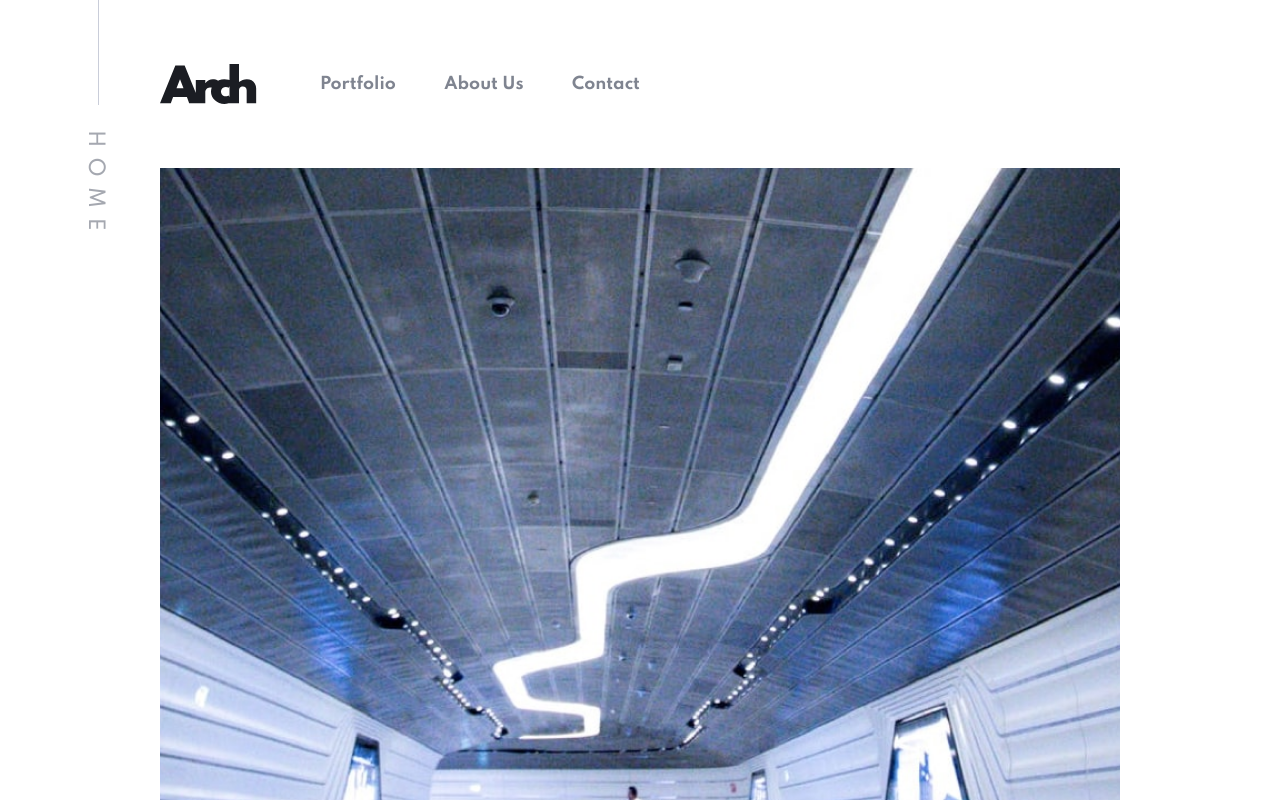
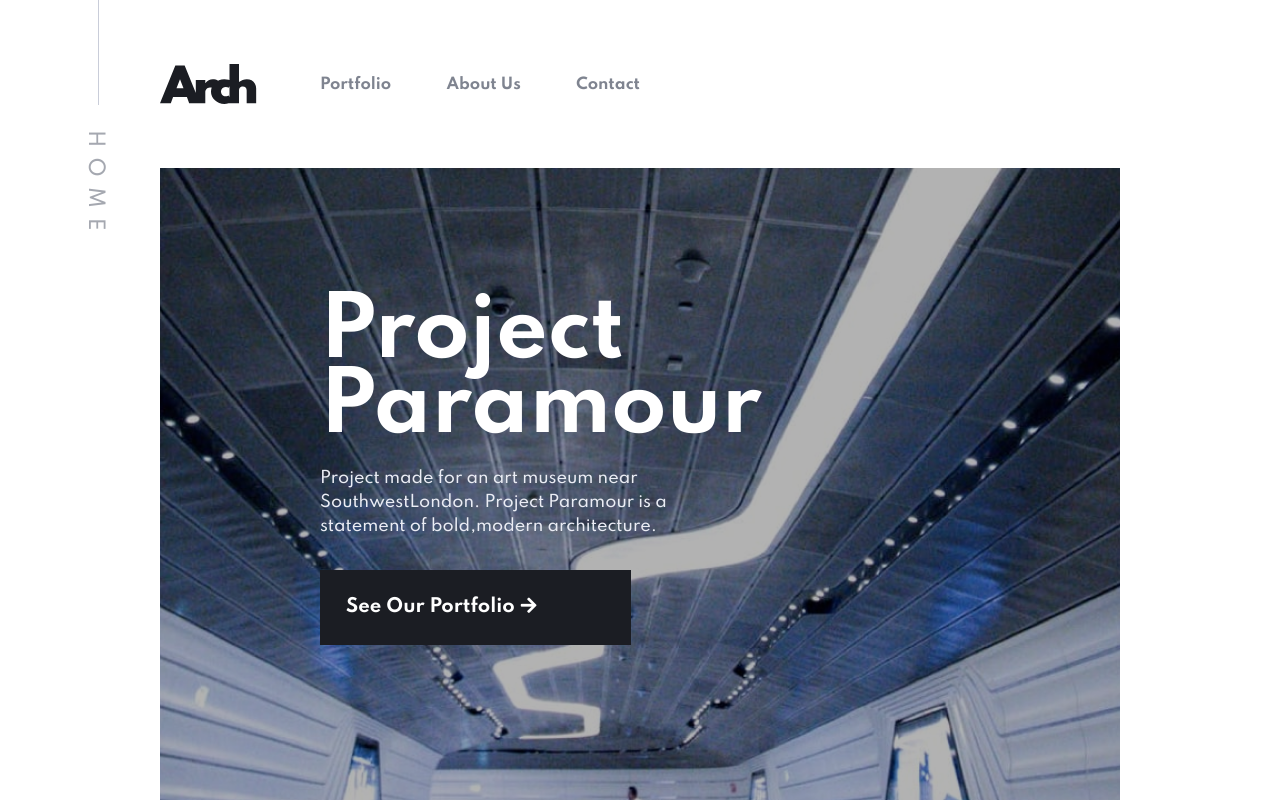
Before and after one commit to keys78/arch-studio, a React (Create React App) app: page / in a window 1280 px wide. Shown: the top 800 px of the page. Built offline with nearby package versions, Linux system fonts and the light colour scheme.

Commit message:
swiper implementation

```diff
--- a/public/index.html
+++ b/public/index.html
@@ -14,7 +14,7 @@
     <link rel="preconnect" href="https://fonts.googleapis.com">
 <link rel="preconnect" href="https://fonts.gstatic.com" crossorigin>
 <link href="https://fonts.googleapis.com/css2?family=Spartan:wght@100;200;300;400;500;600;700;800;900&display=swap" rel="stylesheet">
-
+<link rel="stylesheet" href="https://cdnjs.cloudflare.com/ajax/libs/font-awesome/5.15.3/css/all.min.css" referrerpolicy="no-referrer" />
 
     <link rel="stylesheet" href="https://unpkg.com/leaflet@1.7.1/dist/leaflet.css"
       integrity="sha512-xodZBNTC5n17Xt2atTPuE1HxjVMSvLVW9ocqUKLsCC5CXdbqCmblAshOMAS6/keqq/sMZMZ19scR4PsZChSR7A=="
--- a/src/components/Swipe.js
+++ b/src/components/Swipe.js
@@ -1,4 +1,5 @@
 import { Swiper, SwiperSlide } from 'swiper/react';
+import { Link } from 'react-router-dom';
 import SwiperCore, { Navigation, Pagination, A11y, Autoplay  } from 'swiper';
 
 // Import Swiper styles
@@ -26,7 +27,7 @@ const Swipe = () => {
         spaceBetween={50}
         slidesPerView={1}
         autoplay={{
-          "delay": 2500,
+          "delay": 3000,
           "disableOnInteraction": false
         }}
         onSlideChange={() => console.log('slide change')}
@@ -37,14 +38,19 @@ const Swipe = () => {
               <img src="./assets/home/desktop/image-hero-paramour.jpg" />
               <div className="bg-black w-full h-full opacity-30 absolute top-0"></div>
               <div className="absolute w-full h-full top-0 left-0">
-                  <div className="w-8/12 mx-auto pt-32">
-                    <div className="w-6/12">
-                      <h1 className="slider-header"> Project Paramour</h1>
-                      <p className="slider-text"> Project made for an art museum near SouthwestLondon. Project Paramour is a
+                  <div className="w-8/12 mx-auto pt-40">
+                    <div className="w-7/12">
+                      <h1 className="slider-header mb-5"> Project Paramour</h1>
+                      <p className="slider-text mb-8"> Project made for an art museum near SouthwestLondon. Project Paramour is a
                           statement of bold,modern
                           architecture.
                       </p>
-                      <Button text="See Our Portfolio"/>
+                      <Link to="/portfolio">
+                        <button className="global-btn w-10/12 flex gap-0 items-center">
+                          <h1 className="w-8/12"> See Our Portfolio </h1>
+                          <h1><i class="fas fa-arrow-right"></i></h1>
+                        </button>
+                      </Link>
                     </div>
                   </div>
               </div>
@@ -53,16 +59,70 @@ const Swipe = () => {
         <SwiperSlide >
           <div className="h-screen relative w-full bg-red-500">
               <img src="./assets/home/desktop/image-hero-seraph.jpg" />
+              <div className="bg-black w-full h-full opacity-30 absolute top-0"></div>
+              <div className="absolute w-full h-full top-0 left-0">
+                  <div className="w-8/12 mx-auto pt-32">
+                    <div className="w-7/12">
+                      <h1 className="slider-header mb-5"> Project Paramour</h1>
+                      <p className="slider-text mb-8"> Project made for an art museum near SouthwestLondon. Project Paramour is a
+                          statement of bold,modern
+                          architecture.
+                      </p>
+                      <Link to="/portfolio">
+                        <button className="global-btn w-10/12 flex gap-0 items-center">
+                          <h1 className="w-8/12"> See Our Portfolio </h1>
+                          <h1><i class="fas fa-arrow-right"></i></h1>
+                        </button>
+                      </Link>
+                    </div>
+                  </div>
+              </div>
           </div>
         </SwiperSlide>
         <SwiperSlide>
          <div className="h-screen relative w-full bg-red-500">
               <img src="./assets/home/desktop/image-hero-federal.jpg" />
+              <div className="bg-black w-full h-full opacity-30 absolute top-0"></div>
+              <div className="absolute w-full h-full top-0 left-0">
+                  <div className="w-8/12 mx-auto pt-32">
+                    <div className="w-7/12">
+                      <h1 className="slider-header mb-5"> Project Paramour</h1>
+                      <p className="slider-text mb-8"> Project made for an art museum near SouthwestLondon. Project Paramour is a
+                          statement of bold,modern
+                          architecture.
+                      </p>
+                      <Link to="/portfolio">
+                        <button className="global-btn w-10/12 flex gap-0 items-center">
+                          <h1 className="w-8/12"> See Our Portfolio </h1>
+                          <h1><i class="fas fa-arrow-right"></i></h1>
+                        </button>
+                      </Link>
+                    </div>
+                  </div>
+              </div>
           </div>
         </SwiperSlide>
         <SwiperSlide >
           <div className="h-screen relative w-full bg-red-500">
               <img src="./assets/home/desktop/image-hero-trinity.jpg" />
+              <div className="bg-black w-full h-full opacity-30 absolute top-0"></div>
+              <div className="absolute w-full h-full top-0 left-0">
+                  <div className="w-8/12 mx-auto pt-32">
+                    <div className="w-7/12">
+                      <h1 className="slider-header mb-5"> Project Paramour</h1>
+                      <p className="slider-text mb-8"> Project made for an art museum near SouthwestLondon. Project Paramour is a
+                          statement of bold,modern
+                          architecture.
+                      </p>
+                      <Link to="/portfolio">
+                        <button className="global-btn w-10/12 flex gap-0 items-center">
+                          <h1 className="w-8/12"> See Our Portfolio </h1>
+                          <h1><i class="fas fa-arrow-right"></i></h1>
+                        </button>
+                      </Link>
+                    </div>
+                  </div>
+              </div>
           </div>
         </SwiperSlide>
 
--- a/src/index.css
+++ b/src/index.css
@@ -17,7 +17,7 @@ body{
 
 /* ***************HEADER STYLES**************** */
 .links h1{
-  font-size: 16px;
+  font-size: 15px;
   line-height: 25px;
   font-weight: 700;
   cursor: pointer;
@@ -198,50 +198,29 @@ footer{
 
 
 .slider-header{
-  font-size: 65px;
+  font-size: 80px;
   font-weight: bold;
-  line-height: 65px;
-  /* letter-spacing: */
+  line-height: 75px;
   color:#fff;
-  margin-bottom: 12px;
 }
 
 .slider-text{
   font-size: 16px;
   color: #ebedf5;
   font-weight: 500;
-  /* opacity: 0.8; */
 }
 
 
-.swiper-slide {
-  /* text-align: center; */
-  /* font-size: 18px; */
-  /* background: #fff; */
 
-  /* Center slide text vertically */
-  /* display: -webkit-box;
-  display: -ms-flexbox;
-  display: -webkit-flex;
-  display: flex;
-  -webkit-box-pack: center;
-  -ms-flex-pack: center;
-  -webkit-justify-content: center;
-  justify-content: center;
-  -webkit-box-align: center;
-  -ms-flex-align: center;
-  -webkit-align-items: center;
-  align-items: center; */
-}
 
-.swiper-slide img {
+ .swiper-slide img {
   display: block;
   width: 100%;
   height: 100%;
   object-fit: cover;
 }
 
-.swiper-pagination-bullet {
+ .swiper-slide-pagination-bullet {
   width: 80px;
   height: 80px;
   text-align: center;
```
